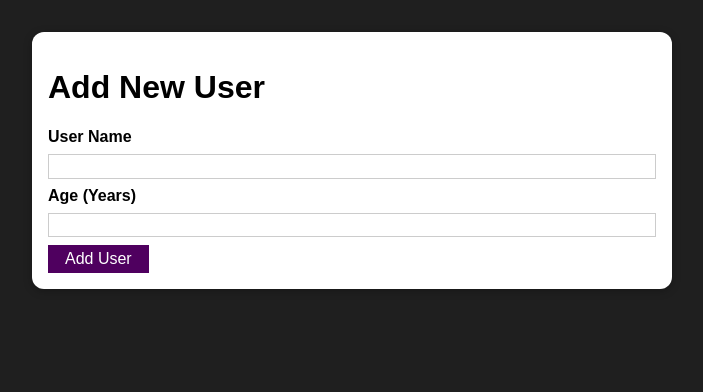
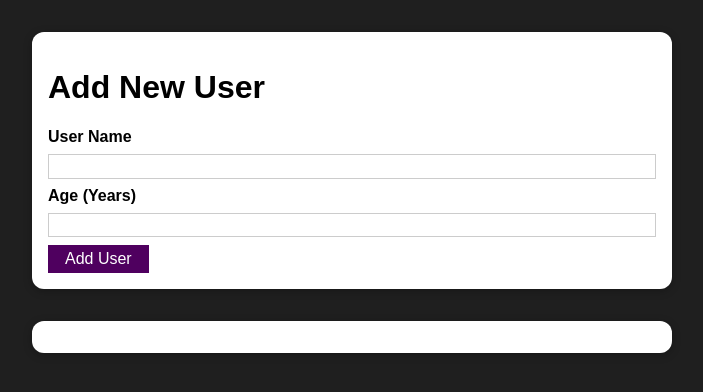
Before and after one commit to amrendrakind/Project_user, a React (Create React App) app: page / in a window 1280 px wide. Shown: the top 392 px of the page, without its empty margins (288-991 px from the left). Built offline with nearby package versions, Linux system fonts and the light colour scheme.

Commit message:
User list added

```diff
--- a/src/App.js
+++ b/src/App.js
@@ -1,10 +1,12 @@
 import React from 'react';
 import AddUser from './components/Users/AddUser';
+import UsersList from './components/Users/UsersList'
 
 function App() {
   return (
     <div>
       <AddUser />
+      <UsersList users={[]} />
     </div>
   );
 }
--- a/src/components/Users/AddUser.js
+++ b/src/components/Users/AddUser.js
@@ -16,6 +16,13 @@
 
     const formAddUserHandler = (event)=>{
         event.preventDefault()
+        if(enteredUserName.trim().length===0 || enteredAge.trim().length===0){
+            return
+        }
+
+        if(+enteredAge.trim()<1){
+            return
+        }
         console.log(enteredUserName,enteredAge )
         setEnteredAge('')
         setEnteredUserName('')
--- /dev/null
+++ b/src/components/Users/UsersList.js
@@ -0,0 +1,18 @@
+import React from "react";
+import Card from "../UI/Card";
+import classes from './UsersList.module.css'
+
+const UsersList = (props) => {
+  return (
+    <Card className = {classes.users}>
+      <ul>
+        {props.users.map((user) => (
+          <li>
+            {user.name} ({user.age} years old)
+          </li>
+        ))}
+      </ul>
+    </Card>
+  );
+};
+export default UsersList;
--- /dev/null
+++ b/src/components/Users/UsersList.module.css
@@ -0,0 +1,16 @@
+.users {
+    margin: 2rem auto;
+    width: 90%;
+    max-width: 40rem;
+  }
+
+  .users ul {
+    list-style: none;
+    padding: 1rem;
+  }
+
+  .users li {
+    border: 1px solid #ccc;
+    margin: 0.5rem 0;
+    padding: 0.5rem;
+  }
```
